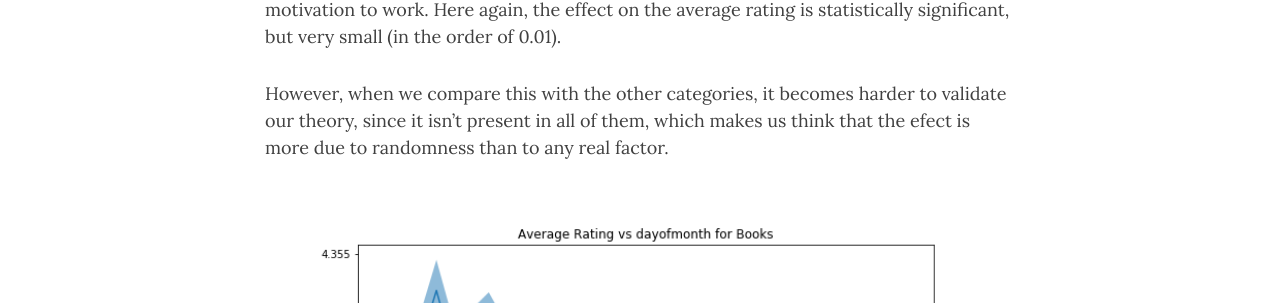
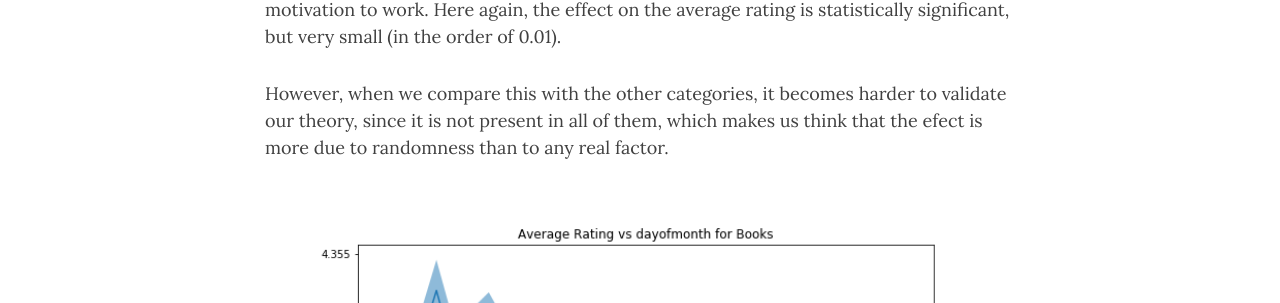
Before and after one commit to ada-lyn/ada-lyn.github.io, a Jekyll site: the page built from index.md, in a window 1280 px wide and 900 px high, scrolled down 15612 px. Shown: the part 178-481 px from the top of the window. Built offline with Jekyll 4.4.1, drawn with Linux system fonts in a browser that asks for light colours; nearby versions of some CDN libraries; formulas are drawn with MathJax 3.

Commit message:
Update index.md

```diff
--- a/index.md
+++ b/index.md
@@ -190,7 +190,7 @@
 
 For the days of the week, we can see that here, the confidence bands are wider. It has to be noted that in the weekday-system used here, the week starts at Sunday. Notably, we have a spike in ratings on monday, which is surprising as we would expect people not to be at their happiest on mondays. The number of ratings starts high at the beginning of the week, and then steadily decreases until the weekend where it is at its lowest point. We may assume that people use / test their new products during the weekend, and give it a rating the following week after, mainly on monday because they don't have the motivation to work. Here again, the effect on the average rating is statistically significant, but very small (in the order of 0.01).
 
-However, when we compare this with the other categories, it becomes harder to validate our theory, since it isn't present in all of them, which makes us think that the efect is more due to randomness than to any real factor.
+However, when we compare this with the other categories, it becomes harder to validate our theory, since it is not present in all of them, which makes us think that the efect is more due to randomness than to any real factor.
 
 <p float="left">
   <img src="/img/products/rating_by_dayofmonth_evolution_Books.png" width="99%" />
```
